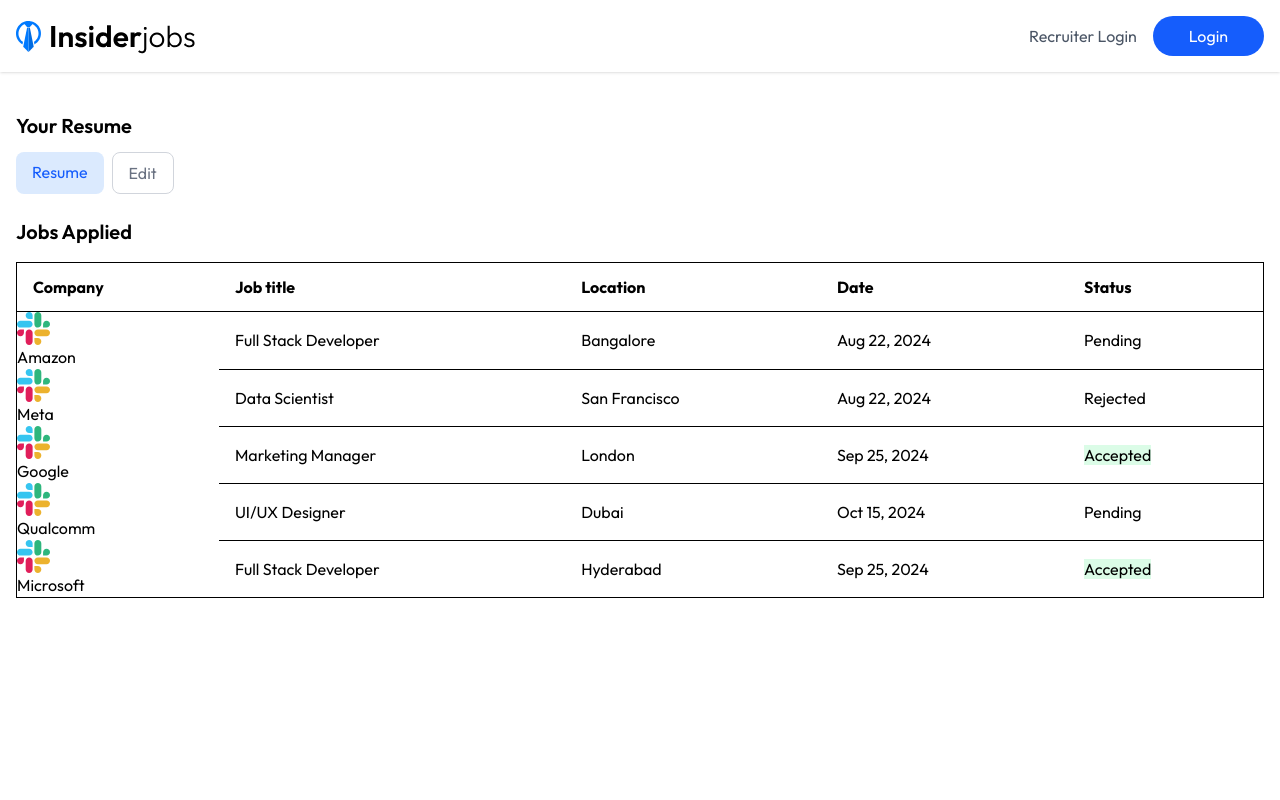
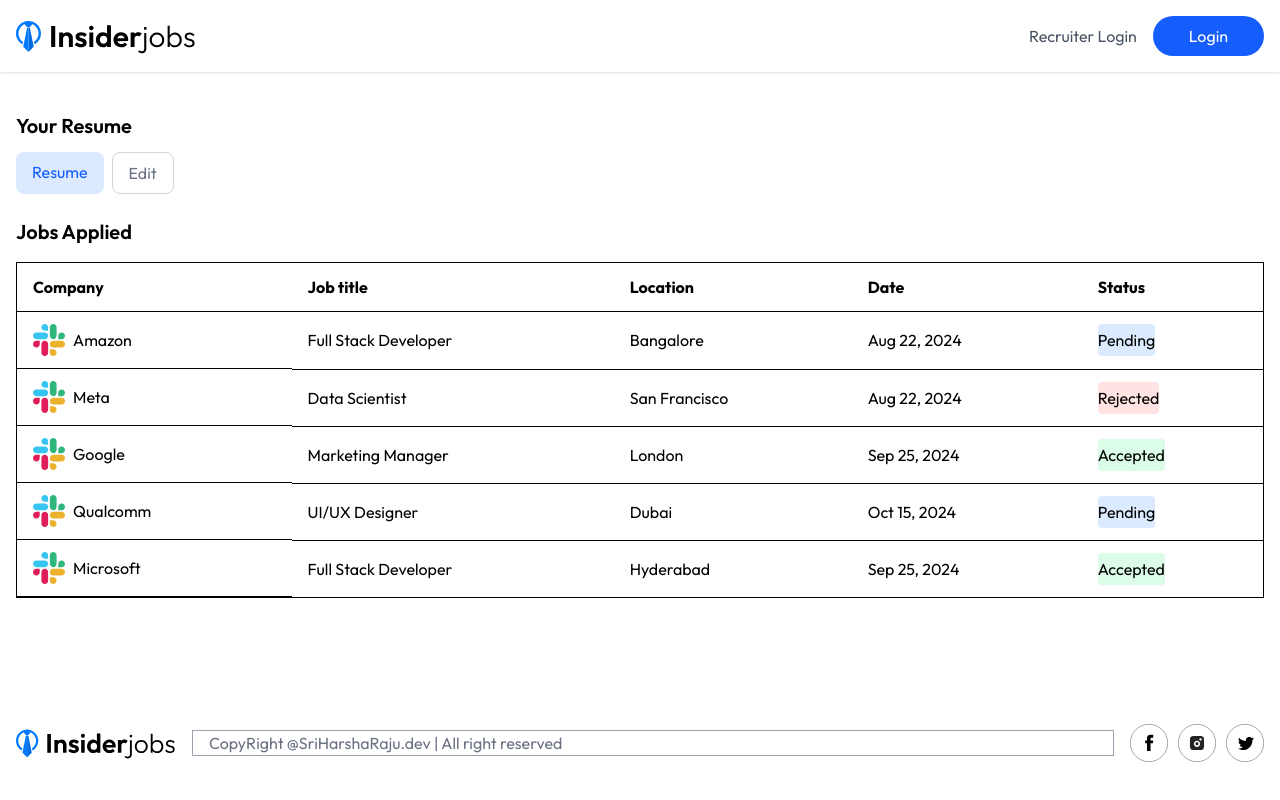
Before and after one commit to SriHarshaRajuY/SkillNest, a React (Vite) app in the folder client/: page /applications in a window 1280 px wide. Built offline with nearby package versions, Linux system fonts and the light colour scheme; no server answers.

Commit message:
Frontend Part completed for applying Jobs

```diff
--- a/client/src/pages/Applications.jsx
+++ b/client/src/pages/Applications.jsx
@@ -1,5 +1,6 @@
 import React, {useState} from 'react'
 import Navbar from '../components/Navbar'
+import Footer from '../components/Footer'
 import { assets, jobsApplied } from '../assets/assets';
 import moment from 'moment'
 
@@ -9,7 +10,7 @@
   const [resume, setResume] = useState(null)
 
   return (
-    <div>
+    <>
       <Navbar />
       <div className='container px-4 min-h-[65vh] 2xl:px-20 mx-auto my-10'>
         <h2 className='text-xl font-semibold'>Your Resume</h2>
@@ -48,15 +49,15 @@
           <tbody>
             {jobsApplied.map((job, index) => true ? (
               <tr>
-                <td>
-                  <img src={job.logo} alt="" />
+                <td className='py-3 px-4 flex items-center gap-2 border-b'>
+                  <img className='w-8 h-8' src={job.logo} alt="" />
                   {job.company}
                 </td>
                 <td className='py-2 px-4 border-b'>{job.title}</td>
                 <td className='py-2 px-4 border-b max-sm:hidden'>{job.location}</td>
                 <td className='py-2 px-4 border-b max-sm:hidden'>{moment(job.date).format('ll')}</td>
                 <td className='py-2 px-4 border-b'>
-                  <span className={`${job.status === 'Accepted' ? 'bg-green-100' : job.status === 'Rejected'}`}>
+                  <span className={`${job.status === 'Accepted' ? 'bg-green-100' : job.status === 'Rejected' ? 'bg-red-100' : 'bg-blue-100'} px-1.4 py-1.5 rounded`}>
                     {job.status}
                   </span>
                   </td>
@@ -65,7 +66,8 @@
           </tbody>
         </table>
       </div>
-    </div>
+      <Footer/>
+    </>
   )
 }
 
```
